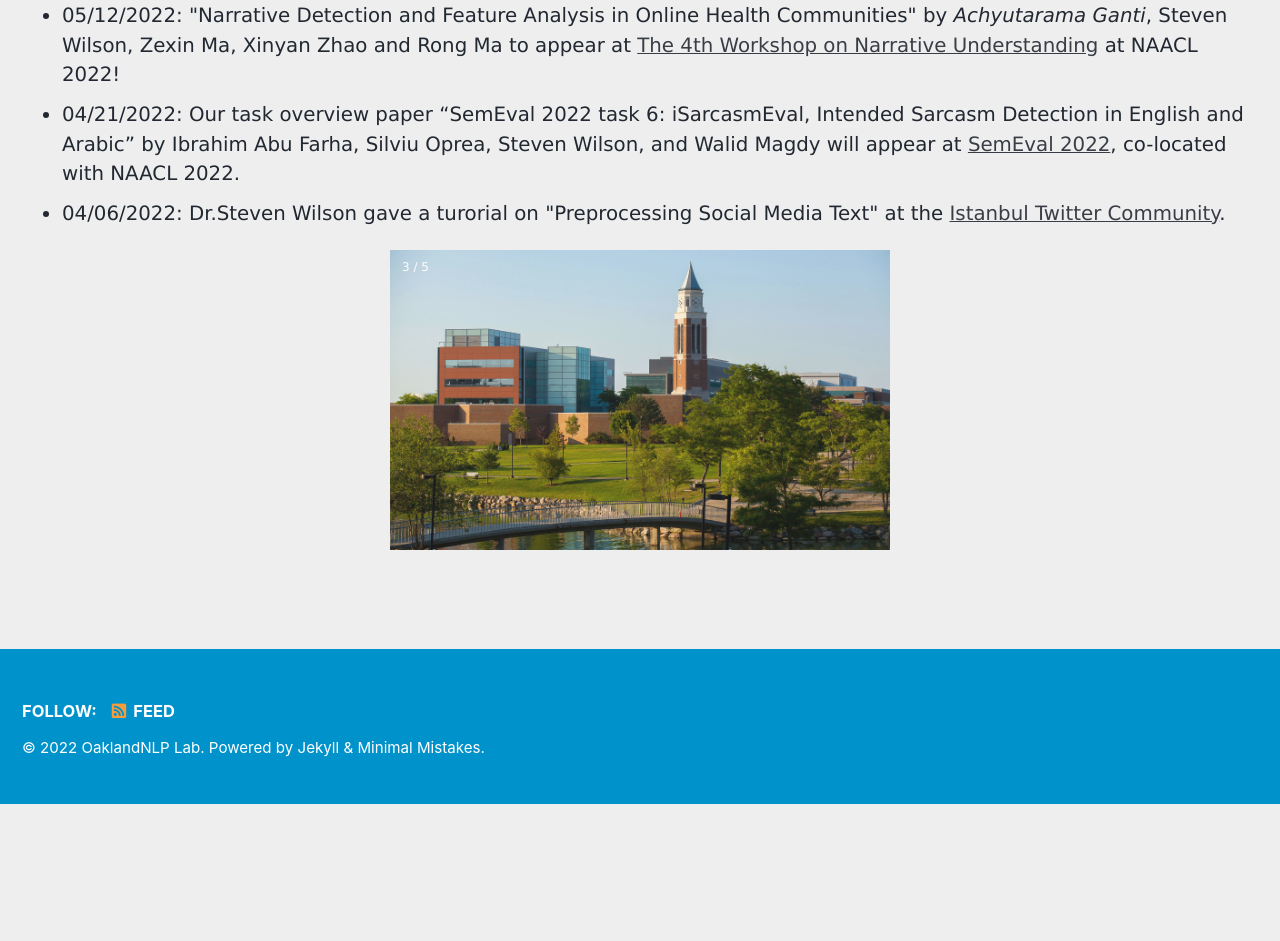
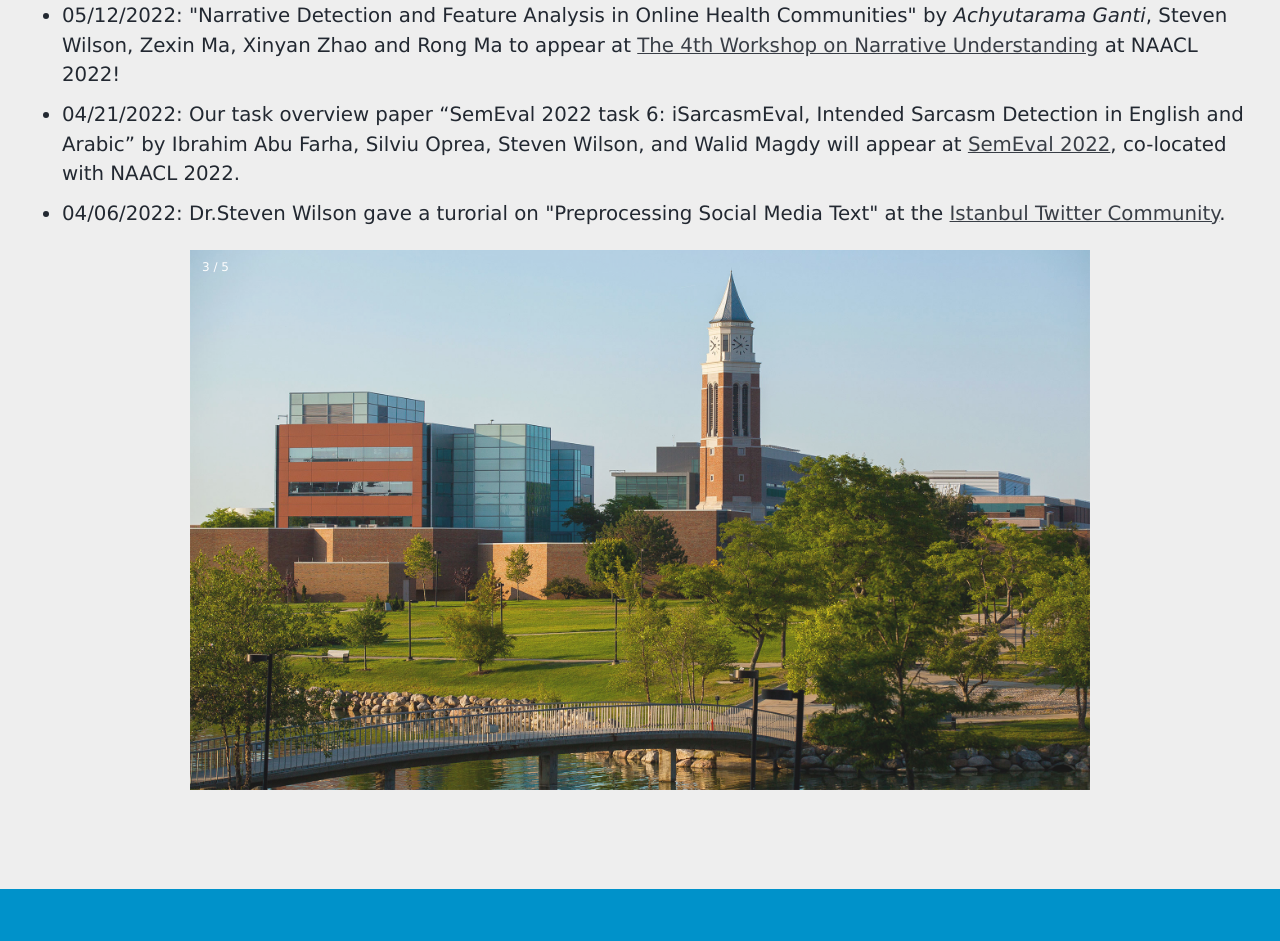
Before and after one commit to cocoa-nlp/cocoa-nlp.github.io, a Jekyll site: the page built from index.html, in a window 1280 px wide. Shown: the part 826-1767 px from the top of the page. Built offline with Jekyll 4.4.1, drawn with Linux system fonts in a browser that asks for light colours; cached includes are drawn as plain includes; the list of posts is cut into pages by our own code; before the commit the page ends 1630 px from its top, so only the background shows below that.

Commit message:
changes to index

```diff
--- a/index.html
+++ b/index.html
@@ -24,7 +24,8 @@ header:
         vertical-align: middle;
       }
       .slideshow-container {
-        max-width: 500px;
+        max-width: 900px;
+        max-height: 1000px;
         position: relative;
         margin: auto;
       }
@@ -153,27 +154,27 @@ header:
       <div class="slideshow-container">
         <div class="mySlides fade">
           <div class="numbertext">1 / 5</div>
-          <img src="assets/images/oubuilding1.jpg" style="width:100%">
+          <img src="assets/images/oubuilding1.jpg" style="width:200%">
 
         </div>
         <div class="mySlides fade">
           <div class="numbertext">2 / 5</div>
-          <img src="assets/images/oubuilding2.jpg" style="width:100%">
+          <img src="assets/images/oubuilding2.jpg" style="width:200%">
 
         </div>
         <div class="mySlides fade">
           <div class="numbertext">3 / 5</div>
-          <img src="assets/images/oubuilding3.jpg" style="width:100%">
+          <img src="assets/images/oubuilding3.jpg" style="width:200%">
 
         </div>
         <div class="mySlides fade">
           <div class="numbertext">4 / 5</div>
-          <img src="assets/images/oubuilding4.jpg" style="width:100%">
+          <img src="assets/images/oubuilding4.jpg" style="width:200%">
 
         </div>
         <div class="mySlides fade">
           <div class="numbertext">5 / 5</div>
-          <img src="assets/images/outower.png" style="width:100%">
+          <img src="assets/images/outower.png" style="width:200%">
 
         </div>
 
```
Also changed, not shown: 2 other files.
